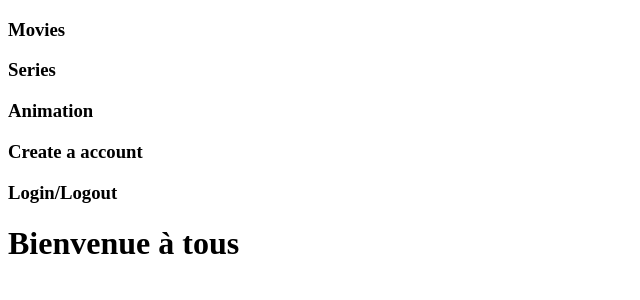
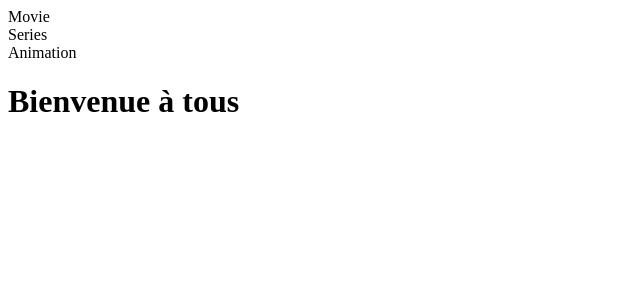
Before and after one commit to damizkrli/wild_series, a Symfony app: template templates/home.html.twig in a window 1280 px wide. Shown: the top 300 px of the page, without its empty margins (0-640 px from the left). Run offline with Twig, Linux system fonts and the light colour scheme; the template is opened without the code that fills it, so the values that code supplies are empty; some libraries are stand-ins or nearby versions.

Commit message:
symfony 5

```diff
--- a/templates/base.html.twig
+++ b/templates/base.html.twig
@@ -6,9 +6,9 @@
         {% block stylesheets %}{{ encore_entry_link_tags('app') }}{% endblock %}
     </head>
     <body>
-        {% include 'parts/_navbar.html.twig' %}
+        {% include 'wild/_navbar.html.twig' %}
         {% block body %}{% endblock %}
-        {% include 'parts/_footer.html.twig' %}
+        {% include 'wild/_footer.html.twig' %}
         {% block javascripts %}{{ encore_entry_script_tags('app') }}{% endblock %}
     </body>
 </html>
--- a/templates/parts/_navbar.html.twig
+++ /dev/null
@@ -1,10 +0,0 @@
-<nav>
-    <div class="navbar">
-        <i class="fas fa-tv"></i>
-        <h3>Movies</h3>
-        <h3>Series</h3>
-        <h3>Animation</h3>
-        <h3>Create a account</h3>
-        <h3>Login/Logout</h3>
-    </div>
-</nav>
--- /dev/null
+++ b/templates/wild/_navbar.html.twig
@@ -0,0 +1,11 @@
+<nav class="navbar navbar-dark bg-primary">
+    <div class="link">
+        Movie
+    </div>
+    <div class="link">
+        Series
+    </div>
+    <div class="link">
+        Animation
+    </div>
+</nav>
--- /dev/null
+++ b/templates/wild/show.html.twig
@@ -0,0 +1,5 @@
+{% extends 'base.html.twig' %}
+
+{% block body %}
+    <h1>{{ slug }}</h1>
+{% endblock %}
```
Also changed, not shown: src/Controller/WildController.php (+12 -3 lines), templates/wild/_footer.html.twig (renamed from templates/parts/_footer.html.twig).
